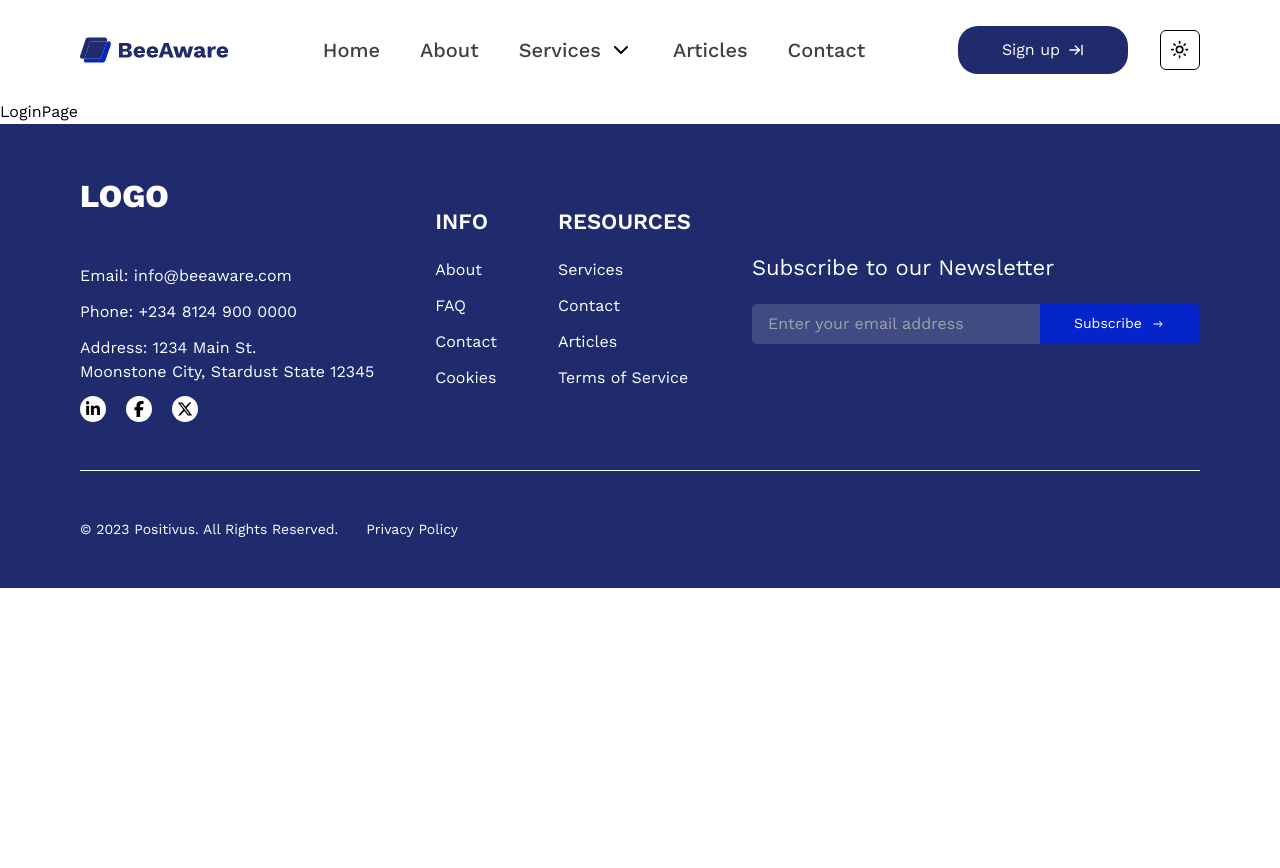
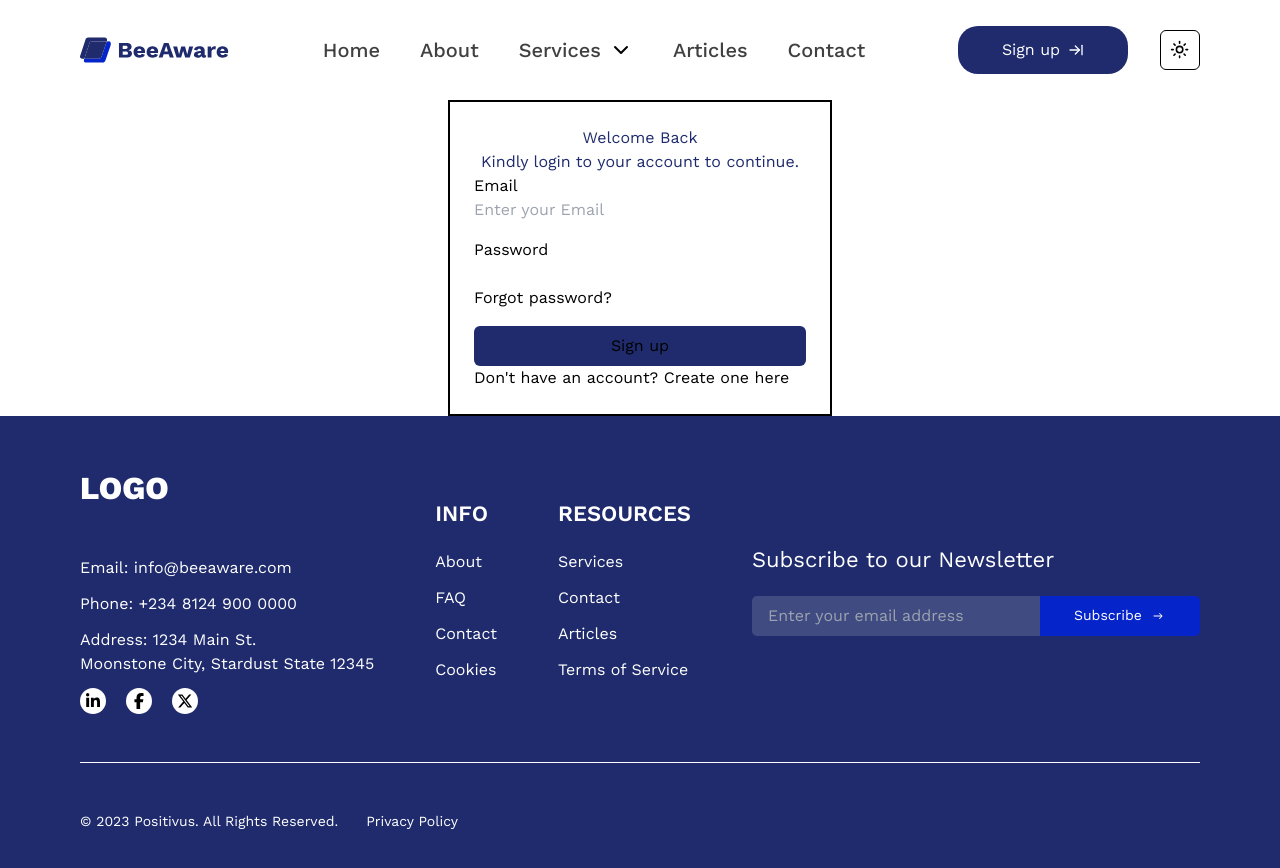
Before and after one commit to Perpy-del/BeeAware, a Next.js app: page /auth/login in a window 1280 px wide. Shown: the top 868 px of the page. Before the commit the page ends 800 px from the top, so only its background shows below. Built offline with nearby package versions, Linux system fonts and the light colour scheme.

Commit message:
Added login page

```diff
--- a/app/auth/login/page.tsx
+++ b/app/auth/login/page.tsx
@@ -1,10 +1,35 @@
 import React from 'react'
+
 
 type Props = {}
 
 const LoginPage = (props: Props) => {
   return (
-    <div>LoginPage</div>
+
+    <div className="flex justify-center items-center h-{100vh} ">
+  <div className='w-96 p-6 border-2'>
+    <h1 className='text-center text-baPrimary'>Welcome Back</h1>
+    <p className='text-center text-baPrimary'>Kindly login to your account to continue.</p>
+    <form>
+          <div className="mb-4">
+            <label htmlFor="Email" className=" block">Email</label>
+            <input type="text" id="username" placeholder='Enter your Email' className="" />
+          </div>
+          <div className="mb-4">
+            <label htmlFor="password" className="block">Password</label>
+            <input type="password" aria-placeholder='********' id="password" className="" />
+            <h6>Forgot password?</h6>
+          </div>
+
+
+          <button type="submit"  className="w-full bg-baPrimary text-white py-2 px-4 rounded-md">Sign up</button>
+          <h6>Don't have an account? <span className='text-blue'>Create one here</span></h6>
+        </form>
+
+  </div>
+</div>
+
+
   )
 }
 
```
Also changed, not shown: app/auth/login/img/pic.jpg (added).
